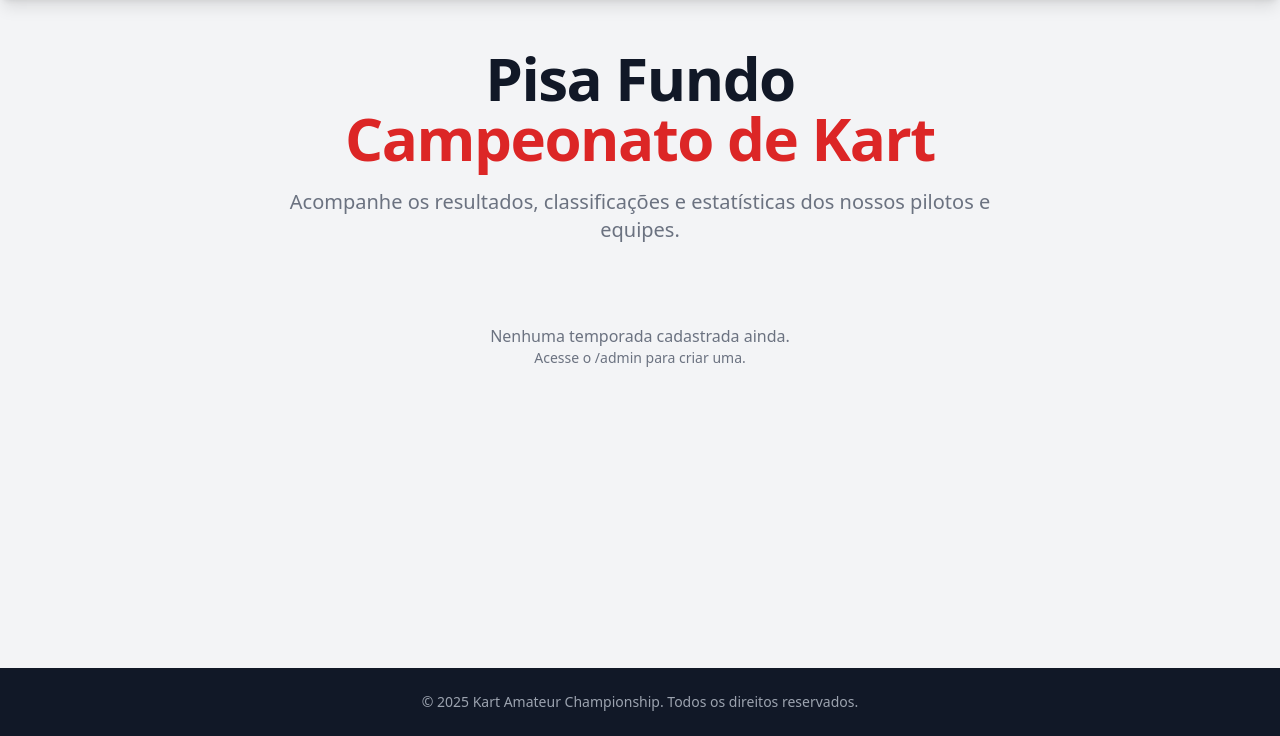
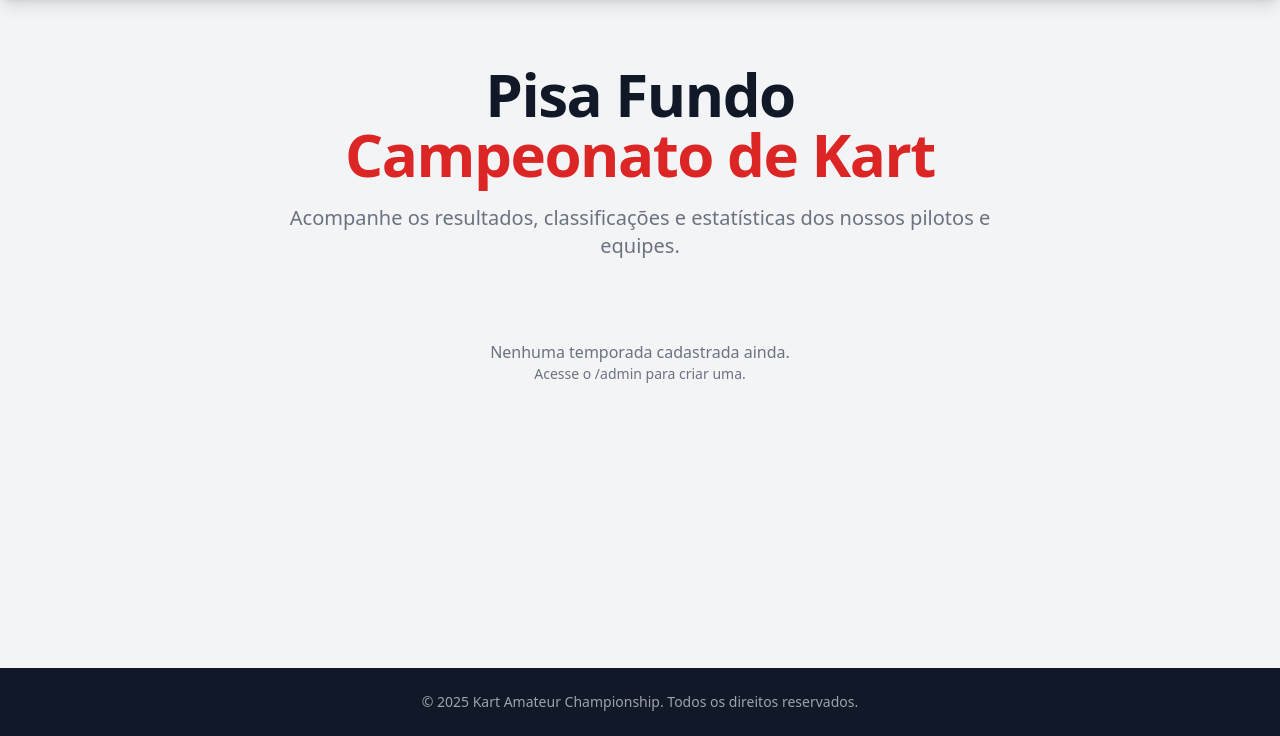
Before and after one commit to jailsonmendesjr/kart-championship, a Django app: page / in a window 1280 px wide. Shown: the part 64-800 px from the top of the page. Run offline with Django 4.2, Linux system fonts and the light colour scheme; data that the repository does not hold is empty; some libraries are stand-ins or nearby versions.

Commit message:
ajustes padding

```diff
--- a/templates/base.html
+++ b/templates/base.html
@@ -51,7 +51,7 @@
         </div>
     </nav>
 
-    <main class="flex-grow max-w-7xl w-full mx-auto py-2 sm:px-6 lg:px-8">
+    <main class="flex-grow max-w-7xl w-full mx-auto py-6 sm:px-6 lg:px-8">
         {% block content %}
         {% endblock %}
     </main>
--- a/templates/championship/season_detail.html
+++ b/templates/championship/season_detail.html
@@ -3,8 +3,9 @@
 {% block title %}{{ season.name }} - Classificação{% endblock %}
 
 {% block content %}
-<div class="max-w-7xl mx-auto px-4 sm:px-6 lg:px-8 py-6">
+<div class="max-w-7xl mx-auto px-4 sm:px-6 lg:px-8 py-8">
 
+    <div class="md:flex md:items-center md:justify-between mb-8">
     <div class="mb-4">
         <a href="{% url 'season_list' %}" class="inline-flex items-center px-3 py-1.5 border border-gray-300 rounded-md text-sm font-medium text-gray-700 bg-transparent hover:bg-gray-50 focus:outline-none focus:ring-2 focus:ring-offset-2 focus:ring-red-500 transition-colors">
             <svg class="-ml-1 mr-2 h-4 w-4 text-gray-500" xmlns="http://www.w3.org/2000/svg" viewBox="0 0 20 20" fill="currentColor">
```
